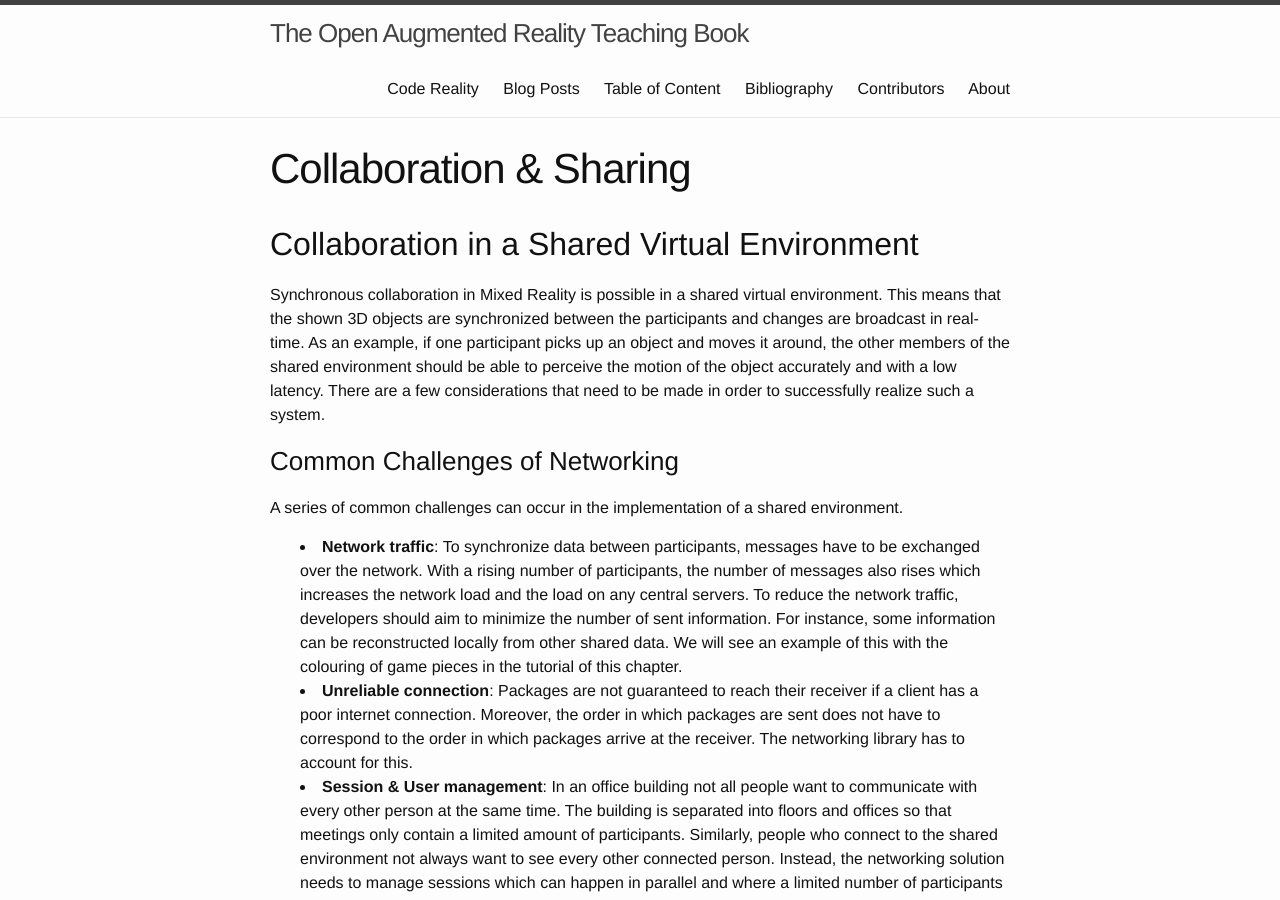
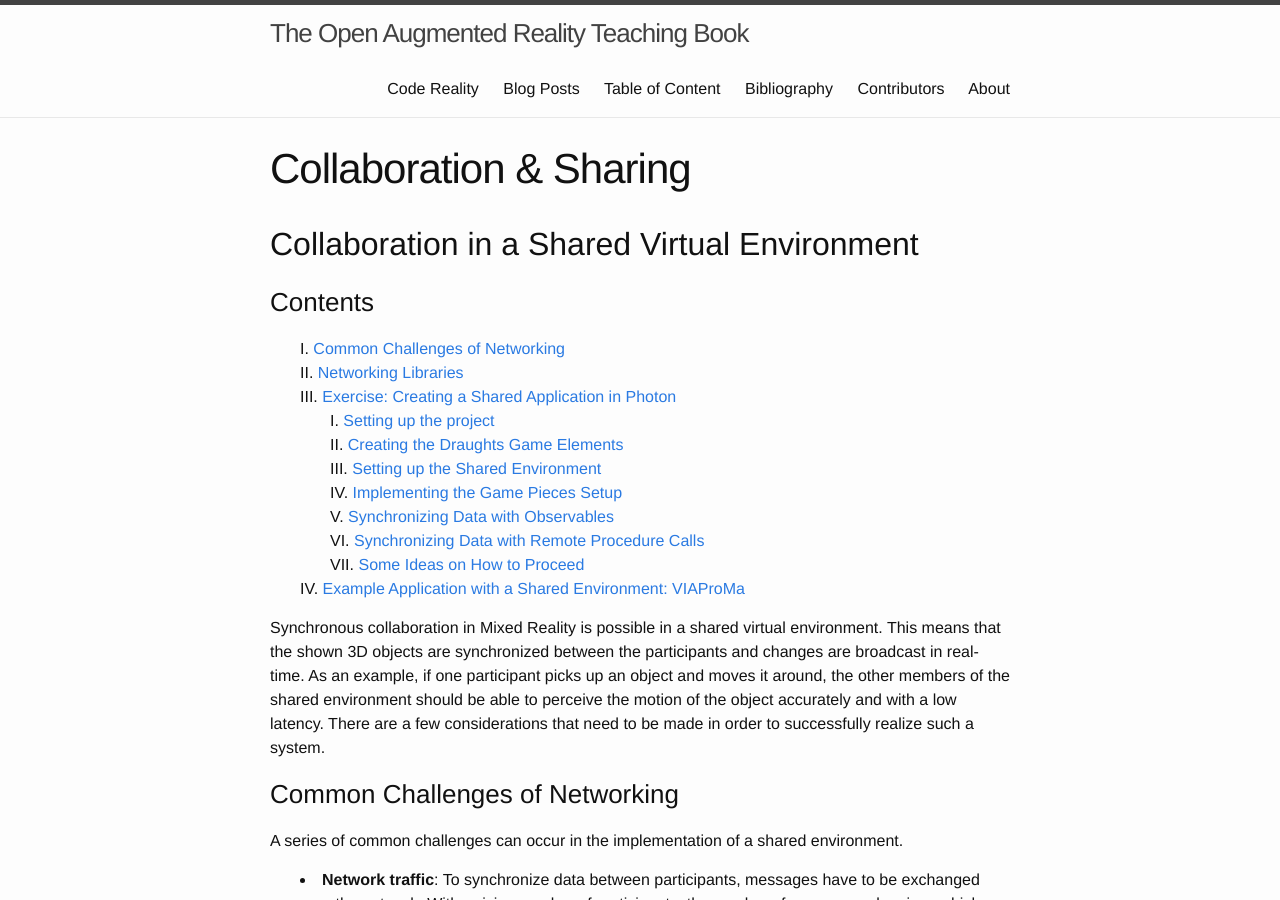
Before and after one commit to klamma/ar-for-eu-book, a Jekyll site: the page built from _pages/chapters/sharing.md, in a window 1280 px wide and 900 px high. Built offline with Jekyll 4.4.1, drawn with Linux system fonts in a browser that asks for light colours; nearby versions of some CDN libraries; some of the changed text lies outside the part shown.

Commit message:
updated table of contents, added chapter-toc for sharing chapter

```diff
--- a/_pages/chapters/sharing.md
+++ b/_pages/chapters/sharing.md
@@ -10,12 +10,26 @@ visualizations:
 
 ## Collaboration in a Shared Virtual Environment
 
+### Contents
+
+1. [Common Challenges of Networking](#Challenges)
+2. [Networking Libraries](#NetworkingLibraries)
+3. [Exercise: Creating a Shared Application in Photon](#ExercisePhoton)
+   1. [Setting up the project](#ProjectSetup)
+   2. [Creating the Draughts Game Elements](#GameElements)
+   3. [Setting up the Shared Environment](#SharedEnvironment)
+   4. [Implementing the Game Pieces Setup](#GamePiecesSetup)
+   5. [Synchronizing Data with Observables](#Observables)
+   6. [Synchronizing Data with Remote Procedure Calls](#RPCs)
+   7. [Some Ideas on How to Proceed](#furtherIdeas)
+4. [Example Application with a Shared Environment: VIAProMa](#VIAProMa)
+
 Synchronous collaboration in Mixed Reality is possible in a shared virtual environment.
 This means that the shown 3D objects are synchronized between the participants and changes are broadcast in real-time.
 As an example, if one participant picks up an object and moves it around, the other members of the shared environment should be able to perceive the motion of the object accurately and with a low latency.
 There are a few considerations that need to be made in order to successfully realize such a system.
 
-### Common Challenges of Networking
+### Common Challenges of Networking {#Challenges}
 
 A series of common challenges can occur in the implementation of a shared environment.
 
@@ -688,7 +702,7 @@ In the next few steps, we will change this so that the application automatically
     If it is not owned by the local player, we deactivate the two scripts which provide user interaction.
     This way, a playing stone can only be moved or upgraded by the player who owns it.
 
-#### 5 - Synchronizing Data with Observables
+#### 5 - Synchronizing Data with Observables {#Observables}
 
 At this point, the players can find a random room, enter the room and are presented with a playing field where their own side is correctly set up with playing pieces.
 The playing pieces can be moved and they can be upgraded to kings.
@@ -860,7 +874,7 @@ They are not covered in this tutorial since they require a lot more implementati
 - **Avatars**: The same way that we synchronized the playing stones, we can also synchronize the position and rotation of the head-mounted display.
   If we connect this information with some avatar representation, we can visualize remote users in the shared environment.
 
-### Example Application for Sharing: VIAProMa
+### Example Application for Sharing: VIAProMa {#VIAProMa}
 
 [VIAProMa](https://github.com/rwth-acis/VIAProMa) is an open-source framework for collaborative visual analytics in the field of project management.
 It provides a shared virtual environment where remote participants can collaborate using the Microsoft HoloLens, HTC Vive, as well as Android smartphones and tablets.
@@ -876,3 +890,5 @@ It realizes a Mixed Reality text chat with the corresponding UI and utilizes Pho
 VIAProMa is able to visualize remote participants as customizable avatars.
 The avatar's position and head rotation is synchronized with the position of the device.
 The customization of the avatar is realized using custom user properties.
+
+Since the code for VIAProMa is available on GitHub under an open-source license, you can inspect and adapt this project and its implementation to create your own shared applications.
```
Also changed, not shown: other parts of _pages/chapters/sharing.md (+8 -8 lines), _pages/tableOfContents.md (+1 -1 lines).
